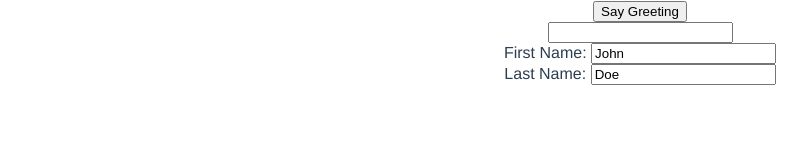
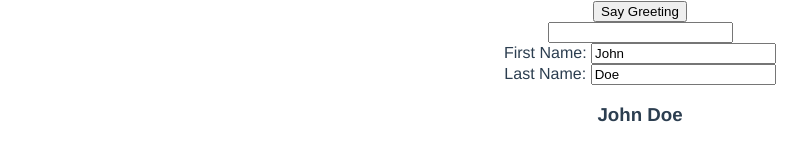
Before and after one commit to tnelson2016/firstVueApp, a Vue app: page / in a window 1280 px wide. Shown: the part 264-424 px from the top of the page, without its empty margins (0-807 px from the left). Built offline with nearby package versions, Linux system fonts and the light colour scheme.

Commit message:
add computed properties to Demo

```diff
--- a/src/components/test.vue
+++ b/src/components/test.vue
@@ -12,7 +12,9 @@
           <input type="text" v-on:keyup= "pressKey" v-on:keyup.enter="enterHit">
           <br/>
           <label>First Name: </label><input type= "text" v-model="user.firstName"> <br/>
-            <label>Last Name: </label><input type= "text" v-model="user.lastName"> <br/>
+          <label>Last Name: </label><input type= "text" v-model="user.lastName"> <br/>
+          <h3>{{fullName}}</h3>
+
         </div>
       </div>
     </template>
@@ -45,6 +47,11 @@ export default {
     enterHit: function() {
       console.log('You Hit Enter')
     }
+  },
+  computed: {
+    fullName: function() {
+      return this.user.firstName + ' ' + this.user.lastName
+    }
   }
 }
 </script>
```
